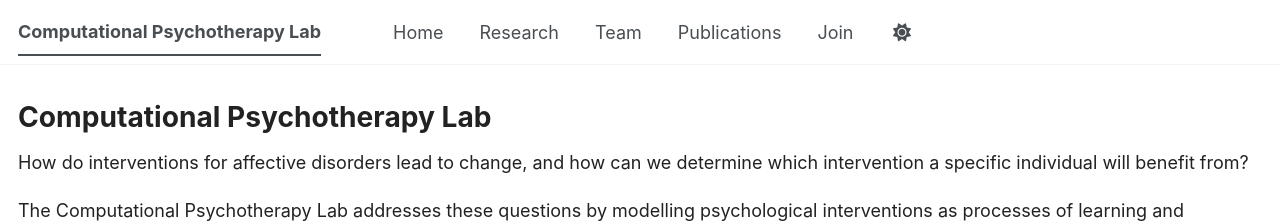
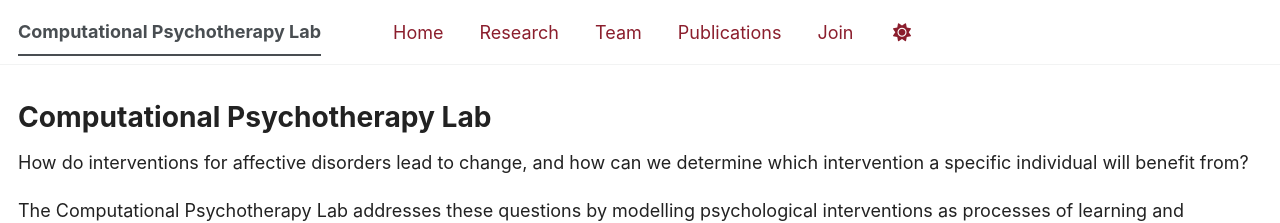
Before and after one commit to IsabelBerwian/CPT-lab, a Jekyll site: the page built from _pages/about.md, in a window 1280 px wide. Shown: the top 223 px of the page. Built offline with Jekyll 4.4.1, drawn with Linux system fonts in a browser that asks for light colours; a script bundle is joined from its source files by our own code; library files that are not in the unit come from our copies; our own code applies the rules of GitHub Pages for plain Markdown files.

Commit message:
Add hover styles for masthead navigation links

```diff
--- a/assets/css/main.scss
+++ b/assets/css/main.scss
@@ -124,3 +124,13 @@ hr {
 .btn:hover {
   background-color: #5f141f;
 }
+
+/* Top navigation links */
+.masthead__menu-item a {
+  color: var(--color-primary);
+}
+
+.masthead__menu-item a:hover {
+  color: #5f141f;
+  text-decoration: underline;
+}
```
